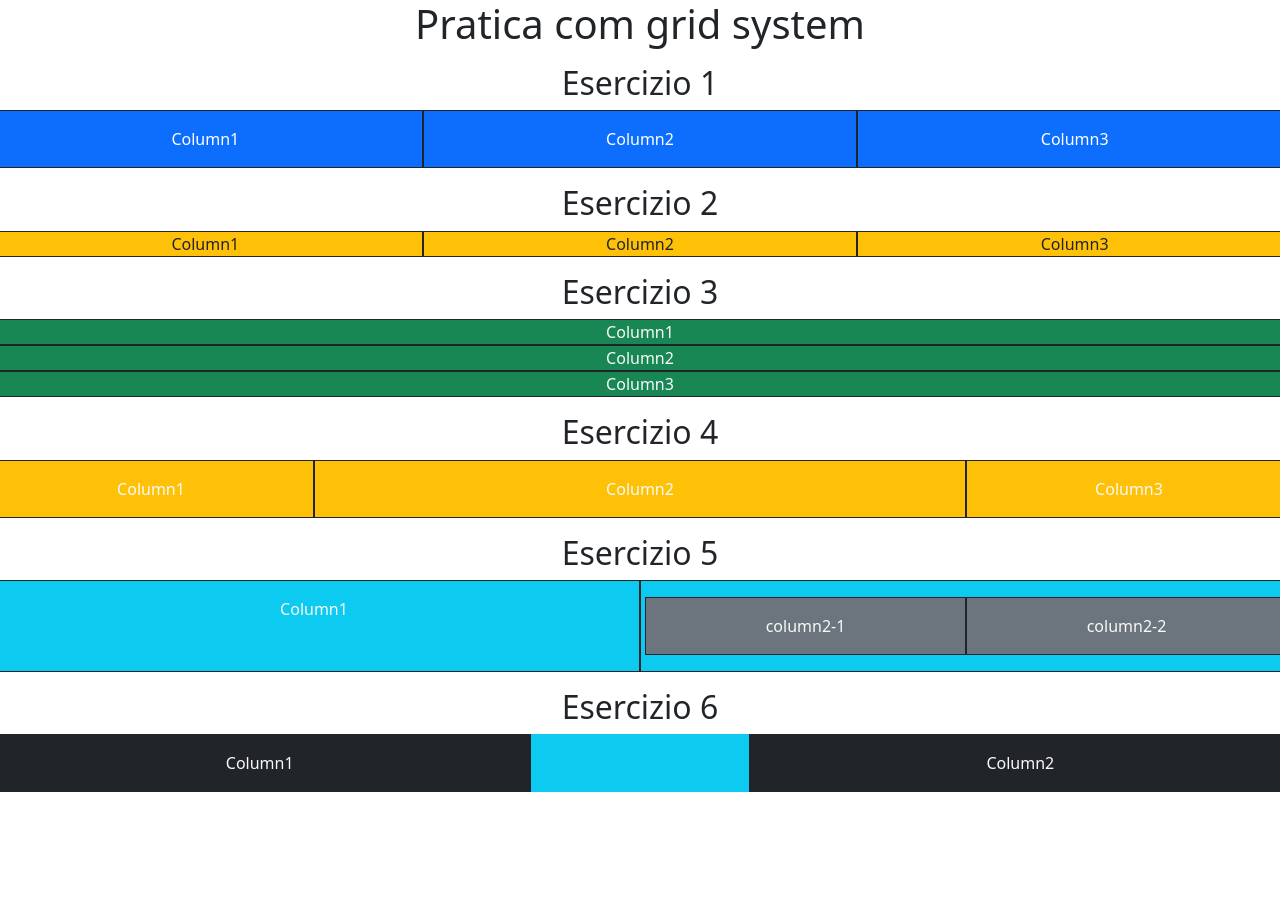
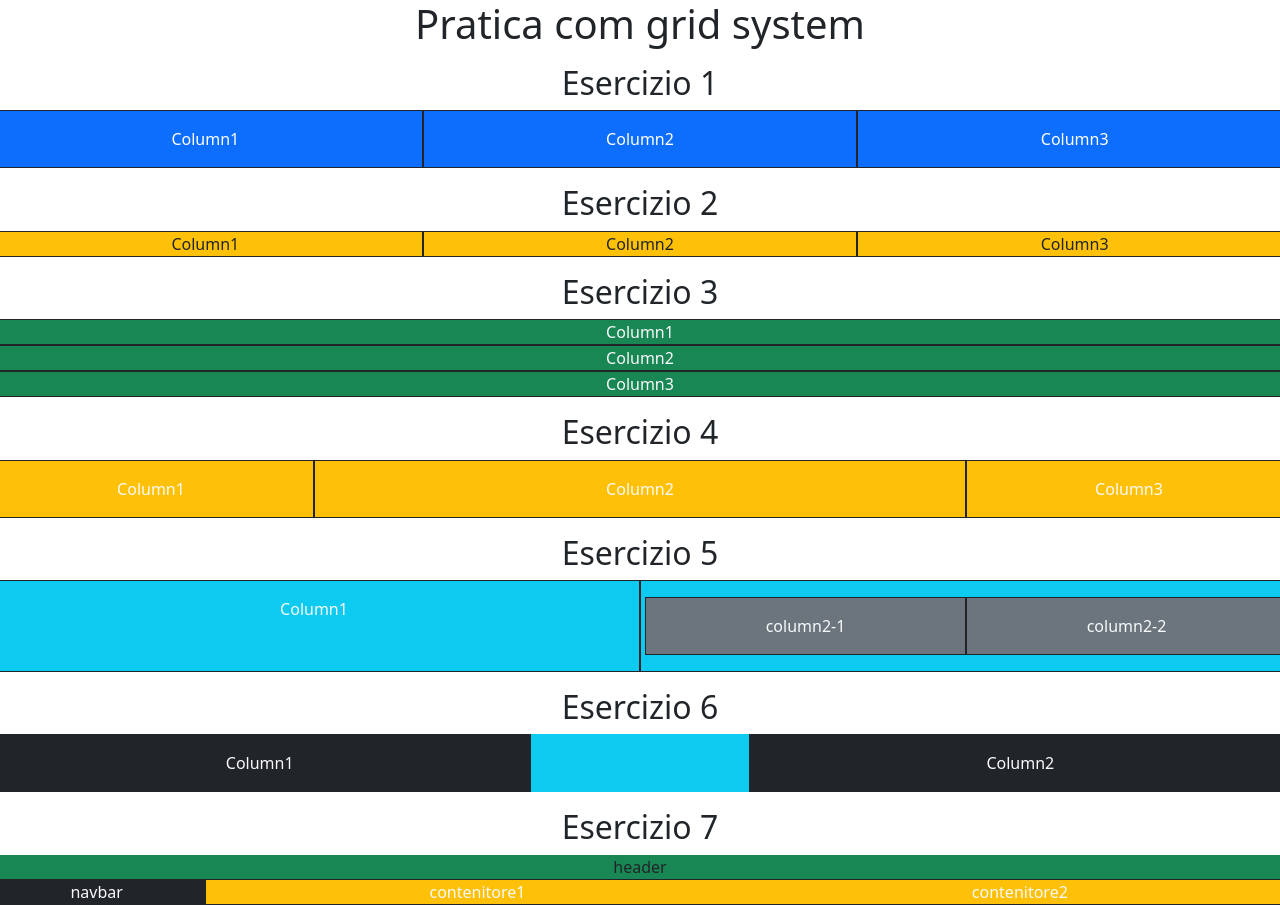
Before and after one commit to bebob94/U2-W6-L1, a plain HTML site: page index.html in a window 1280 px wide. Before the commit the page ends 800 px from the top, so only its background shows below. Drawn offline with nearby package versions, Linux system fonts and the light colour scheme.

Commit message:
Update index.html

```diff
--- a/index.html
+++ b/index.html
@@ -122,6 +122,25 @@
         Column2
       </div>
     </div>
+
+    <h2 class="text-center mt-3">Esercizio 7</h2>
+    <div class="text-center bg-success">header</div>
+    <div class="row">
+      <div
+        class="col col-2 bg-dark text-light border border-dark text-center align-items-center"
+      >
+        navbar
+      </div>
+
+      <div
+        class="col col-10 bg-warning text-light border border-dark text-center align-items-center"
+      >
+        <div class="row">
+          <div class="col">contenitore1</div>
+          <div class="col">contenitore2</div>
+        </div>
+      </div>
+    </div>
     <script
       src="https://cdn.jsdelivr.net/npm/bootstrap@5.3.0-alpha1/dist/js/bootstrap.bundle.min.js"
       integrity="sha384-w76AqPfDkMBDXo30jS1Sgez6pr3x5MlQ1ZAGC+nuZB+EYdgRZgiwxhTBTkF7CXvN"
```
